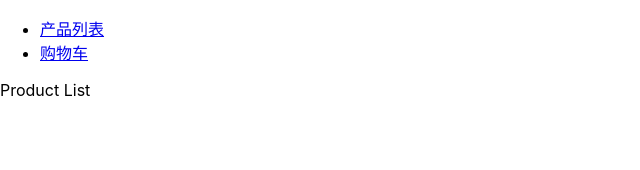
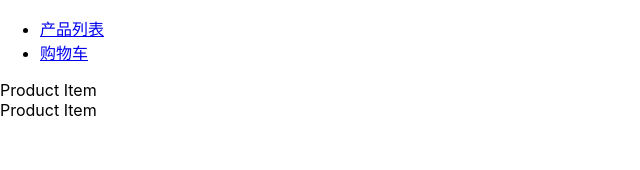
Before and after one commit to liuliangyun/shopping-cart, a React (Create React App) app: page /products in a window 1280 px wide. Shown: the top 170 px of the page, without its empty margins (0-640 px from the left). Built offline with nearby package versions, Linux system fonts and the light colour scheme.

Commit message:
should ProductList render correct count ProductItem

```diff
--- a/src/App.js
+++ b/src/App.js
@@ -2,16 +2,20 @@ import React from 'react'
 import { BrowserRouter as Router, Route, Routes, Navigate } from 'react-router-dom'
 import ProductList from './pages/ProductList'
 import ShoppingCart from './pages/ShoppingCart'
+import Header from './components/Header'
 
 function App() {
   return (
+    <div>
       <Router>
+        <Header />
         <Routes>
           <Route path="/products" element={<ProductList />} />
           <Route path="/cart" element={<ShoppingCart />} />
           <Route path="/" element={<Navigate replace to="/products" />} />
         </Routes>
       </Router>
+    </div>
   );
 }
 
--- a/src/pages/ProductList/components/ProductItem.js
+++ b/src/pages/ProductList/components/ProductItem.js
@@ -0,0 +1,7 @@
+function ProductItem() {
+  return (
+    <div className="product-item">Product Item</div>
+  )
+}
+
+export default ProductItem;
--- a/src/pages/ProductList/index.js
+++ b/src/pages/ProductList/index.js
@@ -1,10 +1,27 @@
-import Header from '../../components/Header'
+import ProductItem from './components/ProductItem'
+import { useState } from 'react'
 
-function ProductList() {
+const mockProductList = [
+  {
+    id: 'id1',
+    name: 'product1',
+    price: 10,
+    description: '第一个商品',
+  },
+  {
+    id: 'id2',
+    name: 'product1',
+    price: 10,
+    description: '第一个商品',
+  },
+]
+
+const ProductList = () => {
+  const [productList] = useState(mockProductList);
+
   return (
     <div>
-      <Header />
-      Product List
+      {productList.map(product => <ProductItem key={product.id} />)}
     </div>
   )
 }
--- a/src/pages/ShoppingCart/index.js
+++ b/src/pages/ShoppingCart/index.js
@@ -1,11 +1,8 @@
-import Header from '../../components/Header'
-
 function ShoppingCart() {
   return (
-  <div>
-    <Header />
-    Shopping Cart
-  </div>
+    <div>
+      Shopping Cart
+    </div>
   )
 }
 
```
Also changed, not shown: .eslintrc.js, 2 other files (tests, documents, lock files or other folders). Lines whose indentation alone changed are shown as unchanged.
